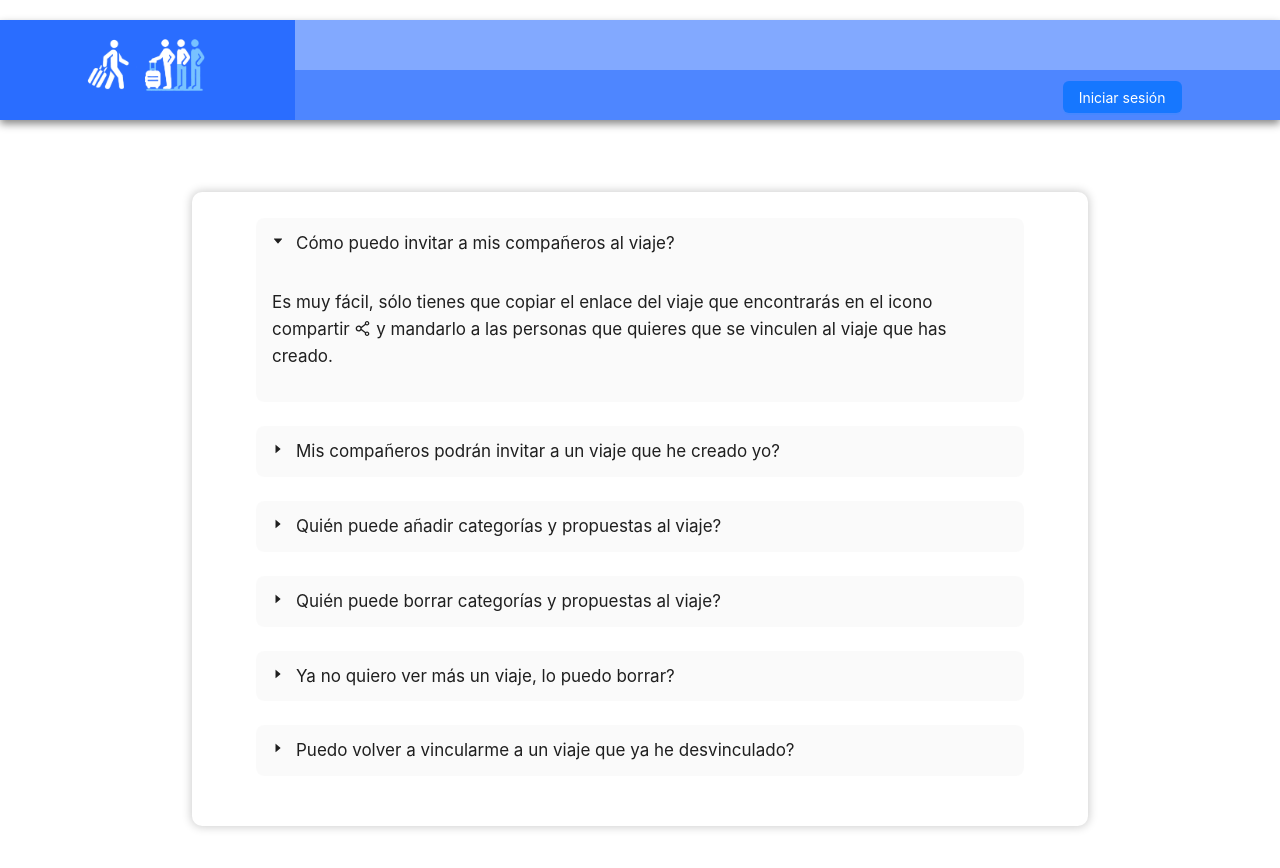
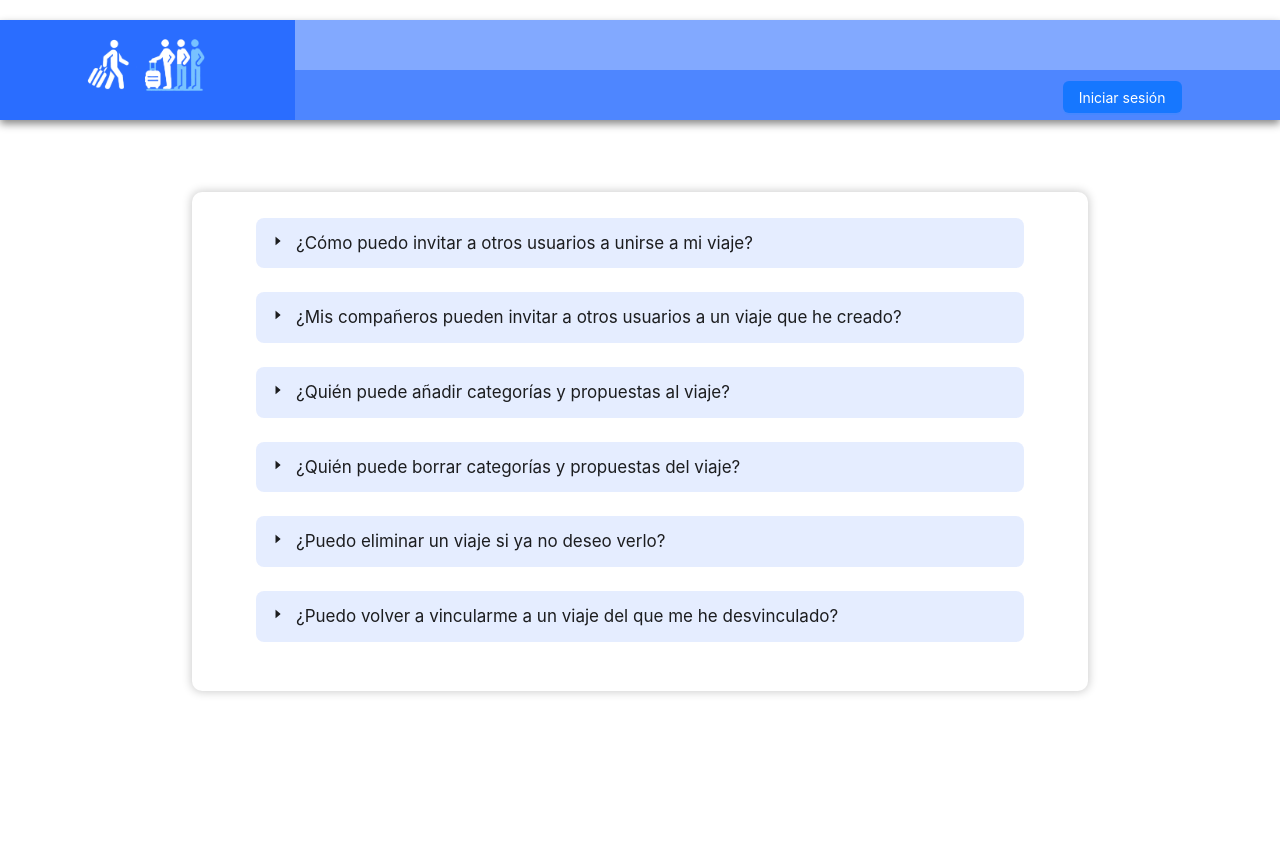
Before and after one commit to FSD0224STR/TFM-azul-frontend, a React (Vite) app: page /faqs in a window 1280 px wide. Shown: the top 868 px of the page. Built offline with nearby package versions, Linux system fonts and the light colour scheme.

Commit message:
mejoro texto FAQ

```diff
--- a/src/pages/Faqs.jsx
+++ b/src/pages/Faqs.jsx
@@ -1,73 +1,83 @@
 import { CaretRightOutlined, ShareAltOutlined } from "@ant-design/icons";
 import { Collapse, theme } from "antd";
-
 const getItems = (panelStyle) => [
   {
     key: "1",
-    label: "Cómo puedo invitar a mis compañeros al viaje?",
+    label: "¿Cómo puedo invitar a otros usuarios a unirse a mi viaje?",
     children: (
       <p>
-        Es muy fácil, sólo tienes que copiar el enlace del viaje que encontrarás
-        en el icono compartir <ShareAltOutlined /> y mandarlo a las personas que
-        quieres que se vinculen al viaje que has creado.
+        Para invitar a otros usuarios a tu viaje, copia el enlace de invitación
+        que encontrarás al hacer clic en el ícono de compartir{" "}
+        <ShareAltOutlined /> en la parte superior de la página del viaje. Luego,
+        envía este enlace a las personas con las que deseas compartir tu viaje
+        para que puedan unirse fácilmente.
+        <br />
+        <br />
+        Es importante que los invitados tengan una cuenta registrada y estén
+        logueados para poder unirse al viaje.
       </p>
     ),
     style: panelStyle,
   },
   {
     key: "2",
-    label: "Mis compañeros podrán invitar a un viaje que he creado yo?",
+    label:
+      "¿Mis compañeros pueden invitar a otros usuarios a un viaje que he creado?",
     children: (
       <p>
-        Sí, todas los usuarios que esten vinculados a un viaje tienen acceso al
-        link de vinculación. El único requisito para vincularse a un viaje es
-        tener una cuenta. Antes de vincularte al viaje deberás registrarte o
-        iniciar sesión si ya tienes cuenta.
+        Sí, todos los usuarios vinculados a un viaje tienen acceso al enlace de
+        invitación. Para unirse a un viaje, es necesario tener una cuenta
+        registrada. Si aún no tienen una cuenta, deberán registrarse antes de
+        poder vincularse al viaje.
       </p>
     ),
     style: panelStyle,
   },
   {
     key: "3",
-    label: "Quién puede añadir categorías y propuestas al viaje?",
+    label: "¿Quién puede añadir categorías y propuestas al viaje?",
     children: (
-      <p>Todos los usuarios que esten vinculados al viaje en cuestión. </p>
+      <p>
+        Todos los usuarios vinculados al viaje pueden añadir categorías y
+        propuestas.
+      </p>
     ),
     style: panelStyle,
   },
   {
     key: "4",
-    label: "Quién puede borrar categorías y propuestas al viaje?",
+    label: "¿Quién puede borrar categorías y propuestas del viaje?",
     children: (
       <p>
-        Las categorías que tengan propuestas asociadas no se podran borrar. La
-        aplicación sólo permite borrar aquellas categorías que no contienen
-        ninguna propuesta.
+        Solo se pueden borrar las categorías que no tienen propuestas asociadas.
+        Si una categoría tiene propuestas, no se podrá eliminar hasta que todas
+        las propuestas sean eliminadas. Las propuestas sólo pueden ser borradas
+        por el usuario que las creó.
       </p>
     ),
     style: panelStyle,
   },
   {
     key: "5",
-    label: "Ya no quiero ver más un viaje, lo puedo borrar?",
+    label: "¿Puedo eliminar un viaje si ya no deseo verlo?",
     children: (
       <p>
-        Si hay otros usuarios vinculados al viaje, no lo podrás borrar. Puede
-        que a ellos sí les interese guardar la información del viaje. Si no
-        quieres ver más el viaje, tienes la opción de desvincularte. Si te
-        desvinculas ya no te parecerá más ese viaje en tu lista de viajes. Si no
-        hay otros usuarios vinculados, puedes borrarlo.
+        Si otros usuarios están vinculados al viaje, no podrás eliminarlo
+        completamente. Sin embargo, puedes desvincularte del viaje para dejar de
+        verlo en tu lista personal. Si no hay otros usuarios vinculados, tienes
+        la opción de borrar el viaje por completo.
       </p>
     ),
     style: panelStyle,
   },
   {
     key: "6",
-    label: "Puedo volver a vincularme a un viaje que ya he desvinculado?",
+    label: "¿Puedo volver a vincularme a un viaje del que me he desvinculado?",
     children: (
       <p>
-        Sí, pero tendrás que pedir a algun usuario que siga vinculado, que te
-        mande el link para poder vincularte.
+        Sí, puedes volver a vincularte a un viaje del que te has desvinculado.
+        Para hacerlo, solicita a algún usuario vinculado que te comparta el
+        enlace de invitación al viaje.
       </p>
     ),
     style: panelStyle,
@@ -77,7 +87,7 @@ const FAQs = () => {
   const { token } = theme.useToken();
   const panelStyle = {
     marginBottom: 24,
-    background: token.colorFillAlter,
+    background: "rgba(0, 81, 255, 0.100)",
     borderRadius: token.borderRadiusLG,
     border: "none",
   };
@@ -85,7 +95,6 @@ const FAQs = () => {
     <Collapse
       className="cardInfoTrip"
       bordered={false}
-      defaultActiveKey={["1"]}
       expandIcon={({ isActive }) => (
         <CaretRightOutlined rotate={isActive ? 90 : 0} />
       )}
```
